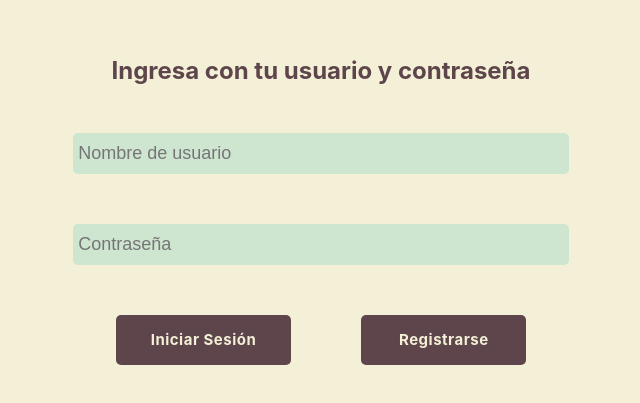
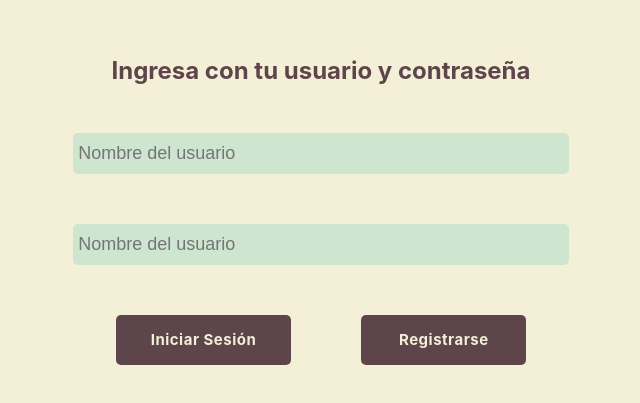
Before and after one commit to red-mat/pilis-recuperatorio-zerpa-rodriguez-rios, a React (Vite) app: page /login in a window 1280 px wide. Shown: the part 201-604 px from the top of the page, without its empty margins (319-959 px from the left). Built offline with nearby package versions, Linux system fonts and the light colour scheme.

Commit message:
refactor(routes): update Login pages (not functional)

```diff
--- a/src/routes/Login/Login.jsx
+++ b/src/routes/Login/Login.jsx
@@ -1,56 +1,50 @@
-import { useContext } from 'react'
+import { useLogin } from '@/context/login/useLogin'
 import { useForm } from 'react-hook-form'
-import { useNavigate } from 'react-router-dom'
-import { UserContext } from '../../context/UserContext'
+import { Navigate } from 'react-router-dom'
+import { Button, Input } from './components'
 import './Login.css'
 
 const Login = () => {
-  const { setCurrentUser } = useContext(UserContext)
-  const navigate = useNavigate()
-  const {
-    register,
-    handleSubmit,
-    formState: { errors },
-  } = useForm()
+  const { isLogin } = useLogin()
+  const hookForm = useForm()
 
-  const onSubmit = data => {
-    setCurrentUser(data)
-    navigate('/')
-  }
-
+  if (isLogin) return <Navigate to="/" />
   return (
     <div className="sign-in-container">
       <h2>Ingresa con tu usuario y contraseña</h2>
-      <form className="sign-in-form" onSubmit={handleSubmit(onSubmit)}>
-        <input
+      <form className="sign-in-form">
+        <Input
+          name="name"
           className="input-form"
           type="text"
-          placeholder="Nombre de usuario"
-          {...register('username', {
-            required: 'Debe ingresar su nombre de usuario',
-          })}
+          placeholder="Nombre del usuario"
+          error="Debe ingresar su nombre de usuario"
+          hookForm={hookForm}
         />
-        <p>{errors.username?.message}</p>
-        <input
+
+        <Input
+          name="password"
           className="input-form"
           type="password"
-          placeholder="Contraseña"
-          {...register('password', {
-            required: 'Debe ingresar su contraseña',
-          })}
+          placeholder="Nombre del usuario"
+          error="Debe ingresar su contraseña"
+          hookForm={hookForm}
         />
-        <p>{errors.password?.message}</p>
+
         <div className="btn-login">
-          <div className="btn1-login">
-            <button className="btn-form" type="submit">
-              Iniciar Sesión
-            </button>
-          </div>
-          <div className="btn2-login">
-            <button className="btn-form" type="submit">
-              Registrarse
-            </button>
-          </div>
+          <Button
+            className="btn1-login"
+            label="Iniciar Sesión"
+            hookForm={hookForm}
+            handleButton={() => {}}
+          />
+
+          <Button
+            className="btn2-login"
+            label="Registrarse"
+            hookForm={hookForm}
+            handleButton={() => {}}
+          />
         </div>
       </form>
     </div>
```
